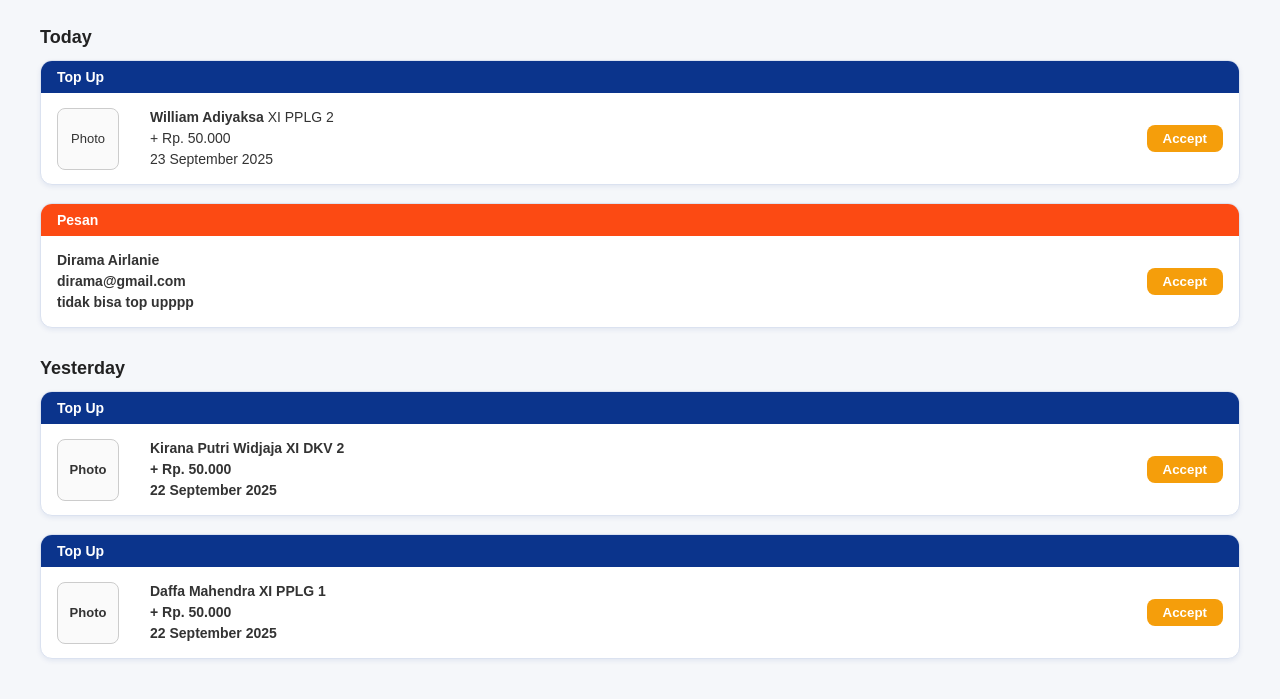
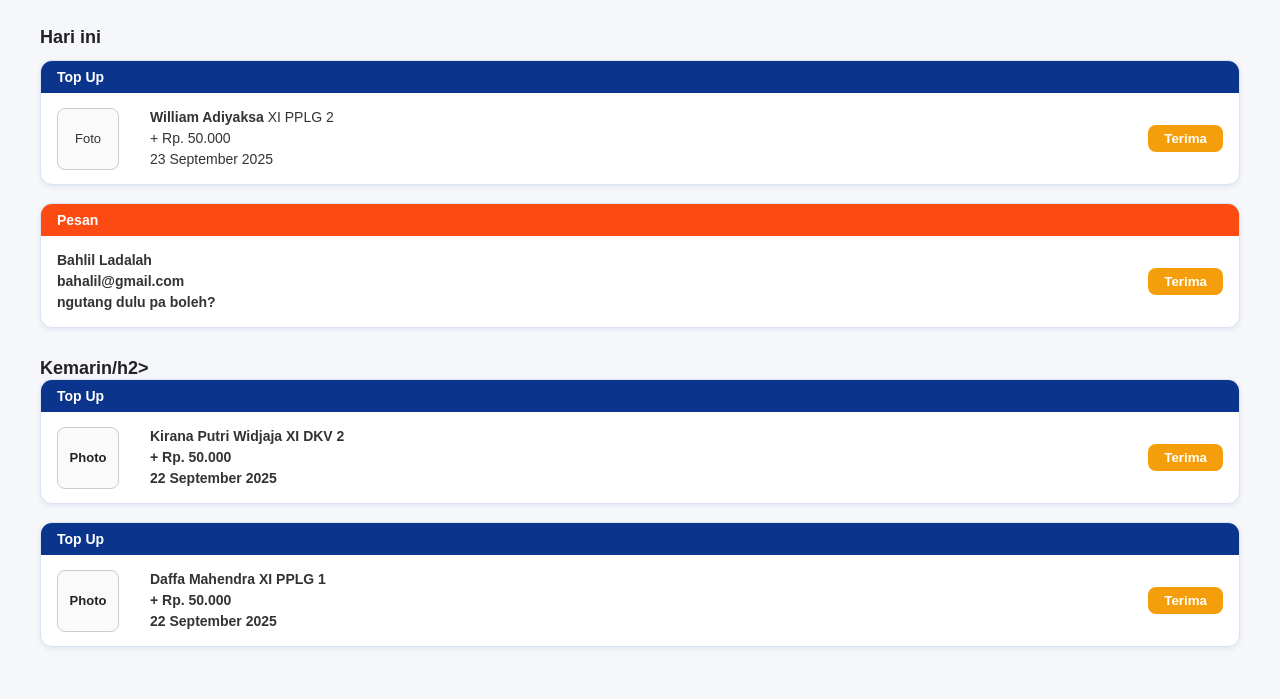
Before and after one commit to ltsany/bank-smenza-smart, a plain HTML site: page noti.html in a window 1280 px wide. Shown: the part 91-790 px from the top of the page. Drawn offline with Linux system fonts and the light colour scheme.

Commit message:
Update noti.html

```diff
--- a/noti.html
+++ b/noti.html
@@ -12,20 +12,20 @@
     <div>
         <h1>Notifications</h1>
 
-        <h2>Today</h2>
+        <h2>Hari ini</h2>
 
         <div class="notif-card">
             <div class="notif-header">Top Up</div>
             <div class="notif-body">
                 <div class="notif-content">
-                    <div class="photo-box">Photo</div>
+                    <div class="photo-box">Foto</div>
                     <div class="notif-info">
                         <span><b>William Adiyaksa</b> XI PPLG 2</span>
                         <span>+ Rp. 50.000</span>
                         <span>23 September 2025</span>
                     </div>
                 </div>
-                <button class="btn-accept">Accept</button>
+                <button class="btn-accept">Terima</button>
             </div>
         </div>
 
@@ -34,16 +34,16 @@
             <div class="notif-body">
                 <div class="notif-content">
                     <div class="notif-info">
-                        <span><b>Dirama Airlanie</span>
-                        <span>dirama@gmail.com</span>
-                        <span>tidak bisa top upppp</span>
+                        <span><b>Bahlil Ladalah</span>
+                        <span>bahalil@gmail.com</span>
+                        <span>ngutang dulu pa boleh?</span>
                     </div>
                 </div>
-                <button class="btn-accept">Accept</button>
+                <button class="btn-accept">Terima</button>
             </div>
         </div>
 
-        <h2>Yesterday</h2>
+        <h2>Kemarin/h2>
 
         <div class="notif-card">
             <div class="notif-header">Top Up</div>
@@ -56,7 +56,7 @@
                         <span>22 September 2025</span>
                     </div>
                 </div>
-                <button class="btn-accept">Accept</button>
+                <button class="btn-accept">Terima</button>
             </div>
         </div>
 
@@ -71,10 +71,11 @@
                         <span>22 September 2025</span>
                     </div>
                 </div>
-                <button class="btn-accept">Accept</button>
+                <button class="btn-accept">Terima</button>
             </div>
         </div>
     </div>
 </body>
 
+
 </html>
```
